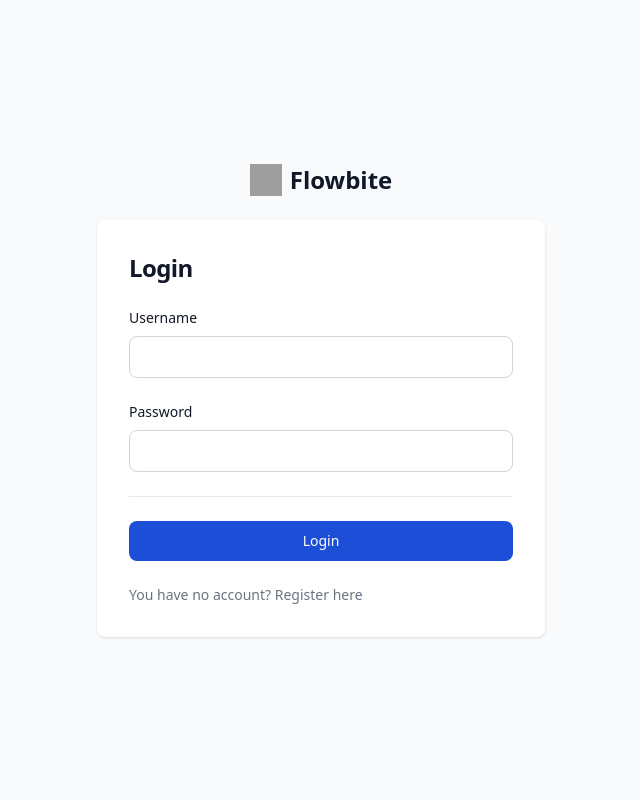
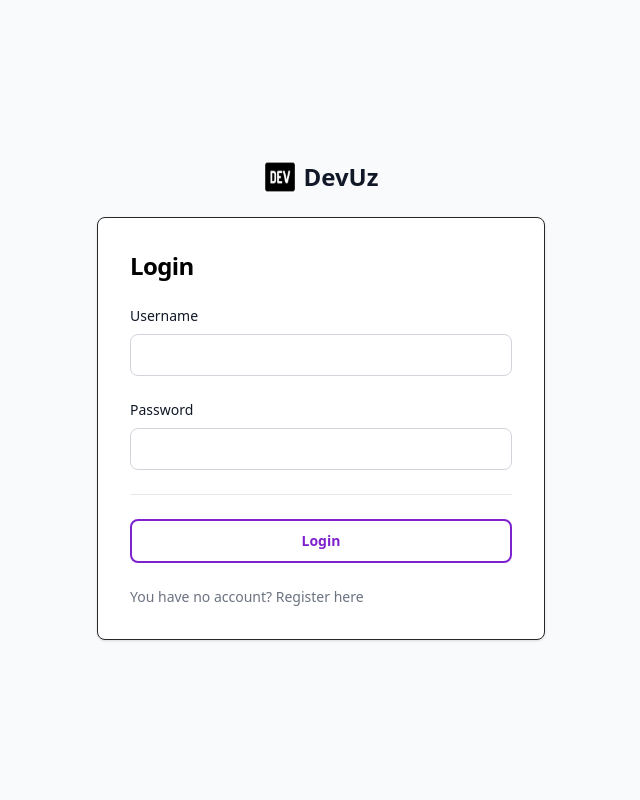
Before and after one commit to AbdulbositGo/DevClone, a Django app: page /login/ in a window 1280 px wide. Shown: the whole page, without its empty margins (319-959 px from the left). Run offline with Django 4.2, Linux system fonts and the light colour scheme; some libraries are stand-ins or nearby versions; grey boxes are pictures that could not be loaded.

Commit message:
Login page dark mode changed

```diff
--- a/templates/navbar.html
+++ b/templates/navbar.html
@@ -51,8 +51,8 @@
                 </div>
             {% else %}
                 <div>
-                    <a href="{% url 'login' %}" class="border-blue-700 text-gray-500 hover:bg-blue-100 hover:text-blue-700 hover:underline focus:ring-4 focus:outline-none focus:ring-blue-300 font-medium rounded-lg text-sm px-4 py-2 text-center mr-2 dark:border-blue-500 dark:text-blue-500 dark:hover:text-white dark:hover:bg-blue-600 dark:focus:ring-blue-800">Log in</a>
-                    <a href="{% url 'register' %}" class="text-blue-700 hover:text-white border border-blue-700 hover:bg-blue-600 hover:underline focus:ring-4 focus:outline-none focus:ring-blue-300 font-medium rounded-lg text-sm px-4 py-2 text-center mr-2 dark:border-blue-500 dark:text-blue-500 dark:hover:text-white dark:hover:bg-blue-600 dark:focus:ring-blue-800">Create acoount</a>
+                    <a href="{% url 'login' %}" class="px-4 py-2 mr-2 text-sm font-medium text-center text-white bg-purple-700 rounded-lg hover:bg-purple-800">Log in</a>
+                    <a href="{% url 'register' %}" class="text-purple-700 border border-purple-700 hover:bg-purple-700 hover:text-white font-medium rounded-lg text-sm px-4 py-2 text-center mr-2">Create account</a>
                 </div>
             {% endif %}
         </div>
--- a/users/forms.py
+++ b/users/forms.py
@@ -3,7 +3,7 @@ from django import forms
 
 from .models import Profile, Basic, Coding, Work
 
-text_input_class = 'border border-gray-300 text-black font-medium text-sm rounded-lg w-full p-2.5 ' \
+text_input_class = 'border border-gray-300 text-black font-semibold text-sm rounded-lg w-full p-2.5 ' \
                    'focus:ring-purple-700 focus:border-purple-700 dark:bg-black dark:border-zinc-700 ' \
                    'dark:placeholder-gray-400 dark:hover:border-zinc-600 dark:text-white'
 
--- a/users/templates/login.html
+++ b/users/templates/login.html
@@ -1,15 +1,17 @@
 {% extends 'free_base.html' %}
 
+{% load static %}
+
 {% block free %}
-    <section class="bg-gray-50 dark:bg-gray-900">
+    <section class="bg-gray-50 dark:bg-zinc-900">
         <div class="flex flex-col items-center justify-center px-6 py-8 mx-auto md:h-screen lg:py-0">
           <a href="#" class="flex items-center mb-6 text-2xl font-semibold text-gray-900 dark:text-white">
-              <img class="w-8 h-8 mr-2" src="https://flowbite.s3.amazonaws.com/blocks/marketing-ui/logo.svg" alt="logo">
-              Flowbite
+              <img class="w-8 h-8 mr-2" src="{% static 'icon.png' %}" alt="logo">
+              DevUz
           </a>
-          <div class="w-full bg-white rounded-lg shadow dark:border md:mt-0 sm:max-w-md xl:p-0 dark:bg-gray-800 dark:border-gray-700">
+          <div class="w-full bg-white rounded-lg shadow border border-zinc-800 md:mt-0 sm:max-w-md xl:p-0 dark:bg-zinc-900 dark:border-zinc-800">
               <div class="p-6 space-y-4 md:space-y-6 sm:p-8">
-                  <h1 class="text-xl font-bold leading-tight tracking-tight text-gray-900 md:text-2xl dark:text-white">
+                  <h1 class="text-xl font-bold leading-tight tracking-tight text-black md:text-2xl dark:text-white">
                       Login
                   </h1>
                   <form method="POST" class="space-y-4 md:space-y-6" action="{% url 'login' %}">
@@ -45,9 +47,9 @@
                       </div>
                       <hr class="h-px my-8 bg-gray-200 border-0 dark:bg-gray-700">
 
-                      <button type="submit" class="text-white bg-blue-700 hover:bg-blue-800 w-full focus:ring-4 focus:ring-blue-300 font-medium rounded-lg text-sm px-5 py-2.5 mr-2 mb-2 dark:bg-blue-600 dark:hover:bg-blue-700 focus:outline-none dark:focus:ring-blue-800">Login</button>
+                      <button type="submit" class="text-purple-700 font-bold border-2 border-purple-700 hover:bg-purple-700 hover:text-white w-full rounded-lg text-sm px-5 py-2.5 mr-2 mb-2">Login</button>
                       <p class="text-sm font-light text-gray-500 dark:text-gray-400">
-                          You have no account? <a href="{% url 'register' %}" class="font-medium text-primary-600 hover:underline dark:text-primary-500">Register here</a>
+                          You have no account? <a href="{% url 'register' %}" class="font-medium text-primary-600 hover:text-purple-700 dark:text-primary-500">Register here</a>
                       </p>
                   </form>
               </div>
```
